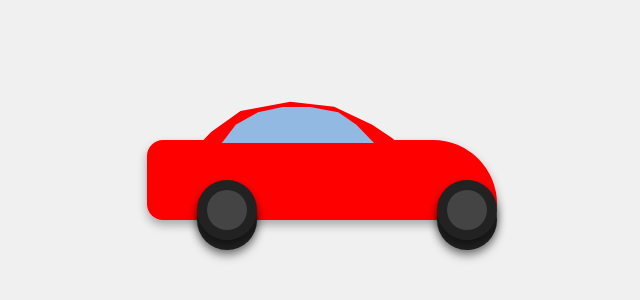
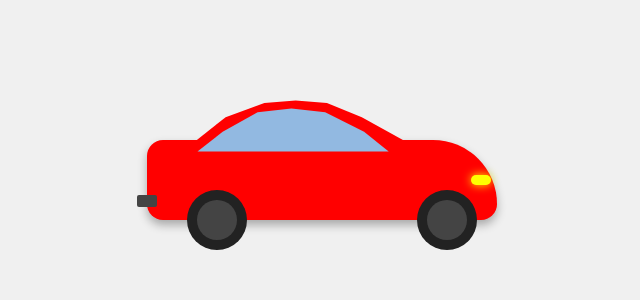
Before and after one commit to Daniel-Vara/formas, a plain HTML site: page index.html in a window 1280 px wide. Shown: the part 250-550 px from the top of the page, without its empty margins (293-933 px from the left). Drawn offline with Linux system fonts and the light colour scheme.

Commit message:
carro finalizado

```diff
--- a/index.html
+++ b/index.html
@@ -9,21 +9,18 @@
 <body>
 <div class="car-container">
     <div class="car">
-            <!-- Parte inferior do carro -->
+      <!-- Partes do carro -->
       <div class="car-body"></div>
+      <div class="car-top"></div>
+      <div class="windshield"></div>
 
-            <!-- Parte superior do carro -->
-            <div class="car-top"></div>
-
-            <!-- Janelas -->
-            <div class="windshield"></div>
-            <div class="rear-window"></div>
+      <!-- Farol e escapamento -->
+      <div class="headlight"></div>
+      <div class="exhaust"></div>
 
       <!-- Rodas -->
+      <div class="wheel rear-left"></div>
       <div class="wheel front-left"></div>
-            <div class="wheel front-right"></div>
-            <div class="wheel rear-left"></div>
-            <div class="wheel rear-right"></div>
     </div>
   </div>
 </body>
--- a/style.css
+++ b/style.css
@@ -1,4 +1,4 @@
-/* Reset básico */
+
     * {
       margin: 0;
       padding: 0;
@@ -25,7 +25,6 @@ body {
       height: 100%;
     }
 
-/* Corpo principal do carro */
     .car-body {
       position: absolute;
       bottom: 30px;
@@ -33,31 +32,49 @@ body {
       height: 80px;
       background: #ff0000;
       border-radius: 20px 80px 20px 20px;
-    box-shadow: 0 5px 10px rgba(0,0,0,0.3);
+      box-shadow: 0 5px 10px rgba(0, 0, 0, 0.3);
     }
 
-/* Teto do carro */
+
     .car-top {
       position: absolute;
-    bottom: 20px;
+      bottom: 30px;
       left: 40px;
       width: 230px;
       height: 180px;
       background: #ff0000;
       border-radius: 30px 30px 0 0;
-   clip-path: polygon(44.92% 28.7%, 64% 31.57%, 80.52% 41.51%, 89.3% 49%, 100% 62.25%, 69% 62%, 38% 62%, 1% 58.26%, 10.38% 45.65%, 23.27% 33.83%);
+      clip-path: polygon(
+        33.63% 34.99%,
+        47.24% 33.6%,
+        60.85% 34.99%,
+        76.01% 42.88%,
+        94.68% 56.11%,
+        47.24% 56.11%,
+        3.74% 56.11%,
+        16.8% 42.88%
+      );
     }
+
 
     .windshield {
       position: absolute;
-  bottom: 50px;
-  left: 50px;
-  width: 200px;
-  height: 150px;
+      bottom: 2px;
+      left: 20px;
+      width: 260px;
+      height: 220px;
       background: rgba(135, 206, 250, 0.9);
       border-radius: 30px 30px 0 0;
- clip-path: polygon(42.79% 38.08%, 56.49% 38.08%, 70.65% 41.51%, 79.68% 49.87%, 88.53% 62%, 69% 62%, 38% 62%, 12.44% 62%, 19.35% 49.87%, 30.53% 41.51%);
-
+      clip-path: polygon(
+        34.85% 38.24%,
+        47.85% 36.62%,
+        60.85% 38.24%,
+        75.8% 47.18%,
+        85.26% 56.11%,
+        47.24% 56.11%,
+        11.72% 56.11%,
+        21.42% 47.18%
+      );
       z-index: 1;
     }
 
@@ -73,11 +90,9 @@ body {
       background: none;
       border: 3px solid black;
       box-sizing: border-box;
-  z-index: 10z;
+      z-index: 10;
     }
 
-
-/* Rodas */
     .wheel {
       position: absolute;
       width: 60px;
@@ -85,11 +100,10 @@ body {
       background: #222;
       border-radius: 50%;
       bottom: 0;
-    box-shadow: 0 5px 10px rgba(0,0,0,0.5);
     }
 
     .wheel::after {
-    content: '';
+      content: "";
       position: absolute;
       width: 40px;
       height: 40px;
@@ -100,19 +114,42 @@ body {
     }
 
     .wheel.front-left {
-    left: 50px;
+      left: 270px;
     }
 
     .wheel.front-right {
-    left: 50px;
-    bottom: 10px;
+      display: none;
     }
 
     .wheel.rear-left {
-    right: 50px;
+      left: 40px;
     }
 
     .wheel.rear-right {
-    right: 50px;
-    bottom: 10px;
+      display: none;
     }
+
+
+  .headlight {
+  position: absolute;
+  width: 20px;
+  height: 10px;
+  background: yellow;
+  border-radius: 5px;
+  top: 125px;
+  left: 324px;
+  box-shadow: 0 0 10px yellow;
+  z-index: 2;
+
+}
+
+
+    .exhaust {
+      position: absolute;
+      width: 20px;
+      height: 12px;
+      background: #444;
+      bottom: 43px;
+      left: -10px;
+      border-radius: 2px;
+    }
```
Lines whose indentation alone changed are shown as unchanged.
